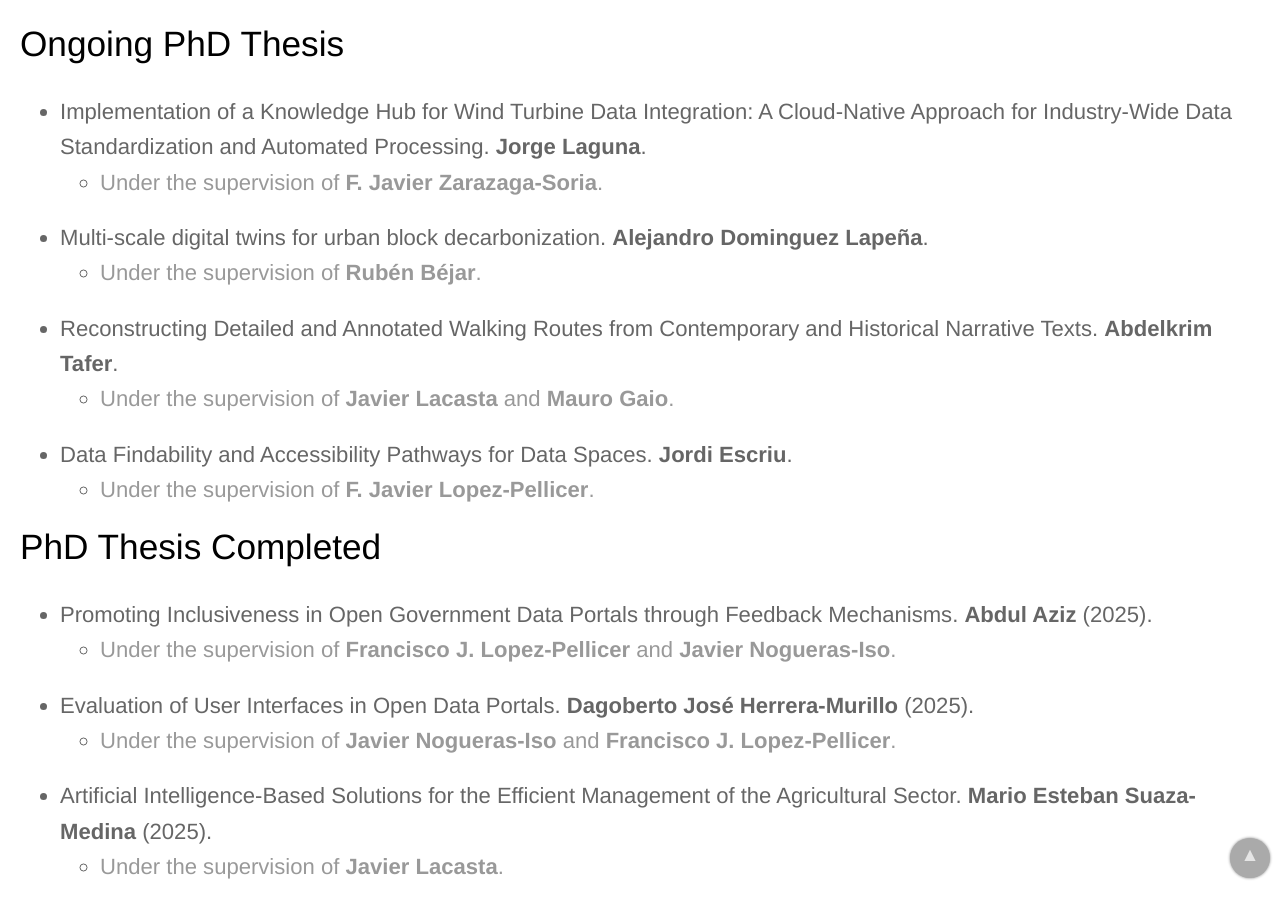
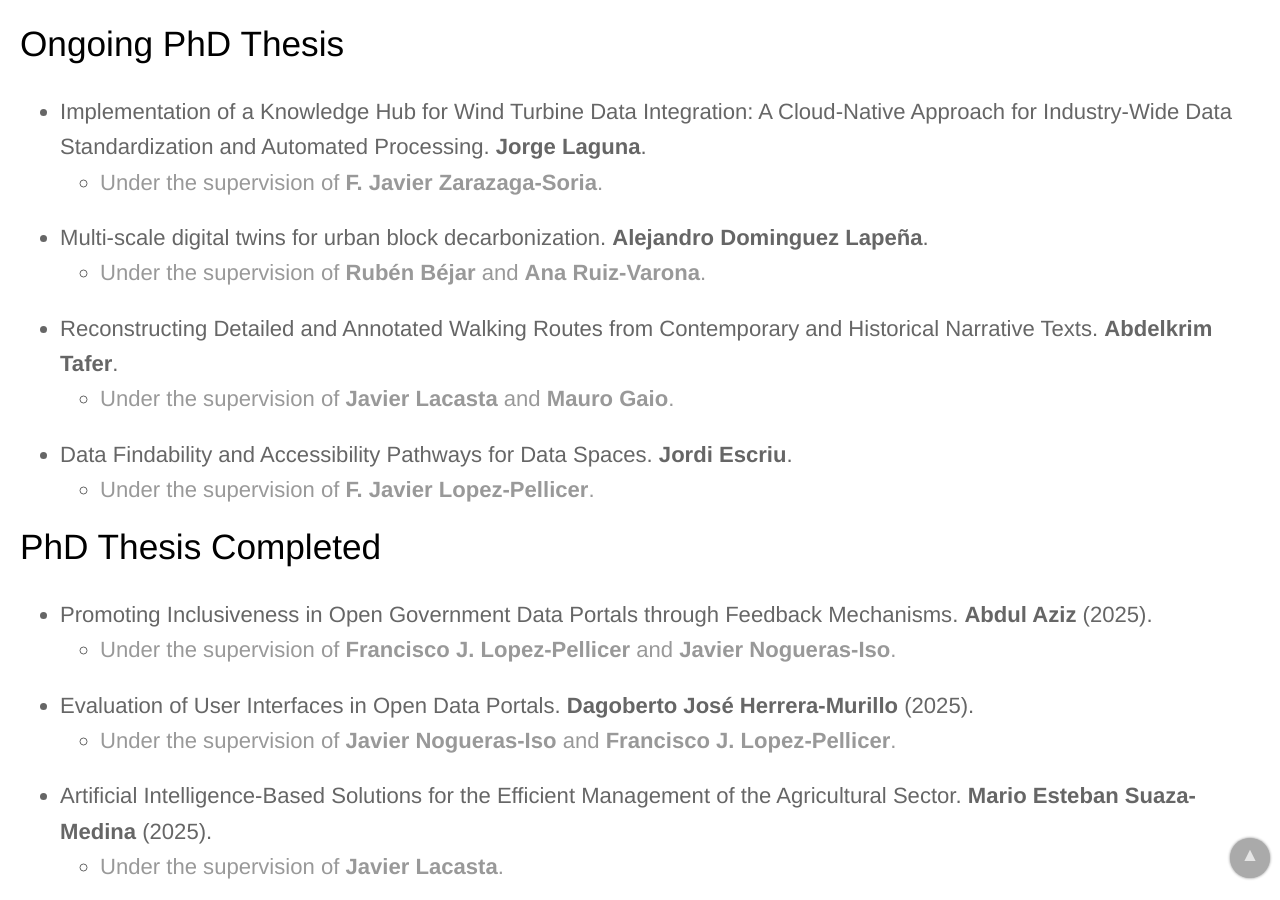
Before and after one commit to IAAA-Lab/IAAA-Lab.github.io, a Jekyll site: the page built from dissertations.md, in a window 1280 px wide and 900 px high, scrolled down 409 px. Built offline with Jekyll 4.4.1, drawn with Linux system fonts in a browser that asks for light colours.

Commit message:
Arreglados directores tesis Alejandro.
Updated supervision details for a dissertation.

```diff
--- a/dissertations.md
+++ b/dissertations.md
@@ -9,7 +9,7 @@ layout: phd_dissertations
 - Implementation of a Knowledge Hub for Wind Turbine Data Integration: A Cloud-Native Approach for Industry-Wide Data Standardization and Automated Processing. **Jorge Laguna**.
   - <span style="color:#999999">Under the supervision of **F. Javier Zarazaga-Soria**.</span>
 - Multi-scale digital twins for urban block decarbonization. **Alejandro Dominguez Lapeña**.
-  - <span style="color:#999999">Under the supervision of **Rubén Béjar**.</span>
+  - <span style="color:#999999">Under the supervision of **Rubén Béjar** and **Ana Ruiz-Varona**.</span>
 - Reconstructing Detailed and Annotated Walking Routes from Contemporary and Historical Narrative Texts. **Abdelkrim Tafer**.
   - <span style="color:#999999">Under the supervision of **Javier Lacasta** and **Mauro Gaio**.</span>
 - Data Findability and Accessibility Pathways for Data Spaces. **Jordi Escriu**.
```
